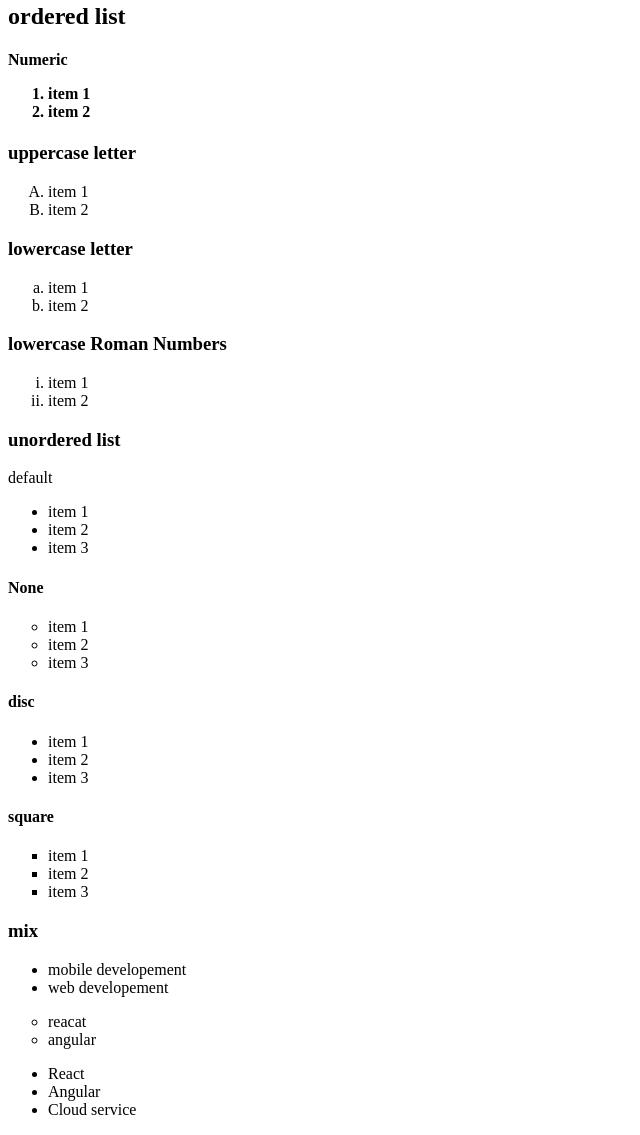
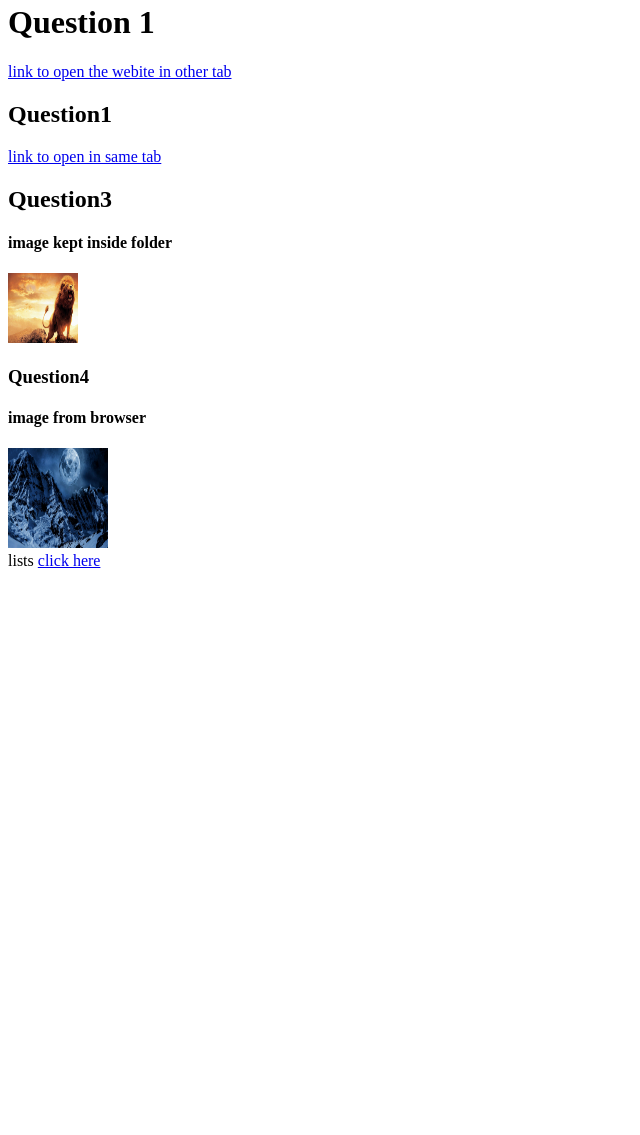
Before and after one commit to shivamroy2000/HTML-A1, a plain HTML site: page index.html in a window 1280 px wide. Shown: the part 17-1152 px from the top of the page, without its empty margins (0-640 px from the left). After the commit the page ends 800 px from the top, so only its background shows below. Drawn offline with Linux system fonts and the light colour scheme.

Commit message:
Add files via upload

```diff
--- a/index.html
+++ b/index.html
@@ -6,68 +6,24 @@
     <title>Document</title>
 </head>
 <body>
-    <h2>ordered list</h2>
-    <h4>Numeric</>
-    <ol type="1">
-        <li>item 1</li>
-        <li>item 2</li>
-    </ol>
-    <h3>uppercase letter</h3>
-    <ol type="A">
-        <li>item 1</li>
-        <li>item 2</li>
-    </ol>
-    <h3>lowercase letter</h3>
-       <ol type="a">
-        <li>item 1</li>
-        <li>item 2</li>
-       </ol>
-       <h3>lowercase Roman Numbers</h3>
-       <ol type="i">
-        <li>item 1</li>
-        <li>item 2</li>
-       </ol>
-       <h3>unordered list</h3>
-       default
-       <ul type="disc">
-        <li>item 1</li>
-        <li>item 2</li>
-        <li>item 3</li>
-       </ul>
-       <h4>None</h4>
-           <ul type="circle">
-            <li>item 1</li>
-            <li>item 2</li>
-            <li>item 3</li>
-           </ul>
-           <h4>disc</h4>
-           <ul type="disc">
-            <li>item 1</li>
-            <li>item 2</li>
-            <li>item 3</li>
-           </ul>
+    <h1>Question 1</h1>
+    <a href="https://www.google.com">link to open the webite in other tab</a>
 
-           <h4>square</h4>
-           <ul type="square">
-            <li>item 1</li>
-            <li>item 2</li>
-            <li>item 3</li>
-           </ul>
-           <h3>mix</h3>
-           <ul type="disc">
-            <li>mobile developement</li>
-            <li>web developement</li>
-                             </ul>
-                              <ul type="circle">
-                              <li>reacat</li>
-                              <li>angular</li>
-                              </ul>
-        <ul type="disc">
-            <li>React</li>
-            <li>Angular</li>
-            <li>Cloud service</li>
+    <h2>Question1</h2>
+    <a href="https://www.facebook.com">link to open in same tab</a>
 
-        </ul>
+    <h2>Question3</h2>
+    <h4>image kept inside folder</h4>
+        <img src="LION jpeg.jpg" alt=""
+        width="70" height="70">
+        <h3>Question4</h3>
+        <h4>image from browser</h4>
+        <img src="himalaya jpeg.jpg" alt=""width="100" height="100"><br>
+        lists
+        <a href="list.html" target="_self"> click here</a>
+
+
+
+
 </body>
-
 </html>
```
Also changed, not shown: list.html (added, +66 -0 lines), LION jpeg.jpg (added), himalaya jpeg.jpg (added).
